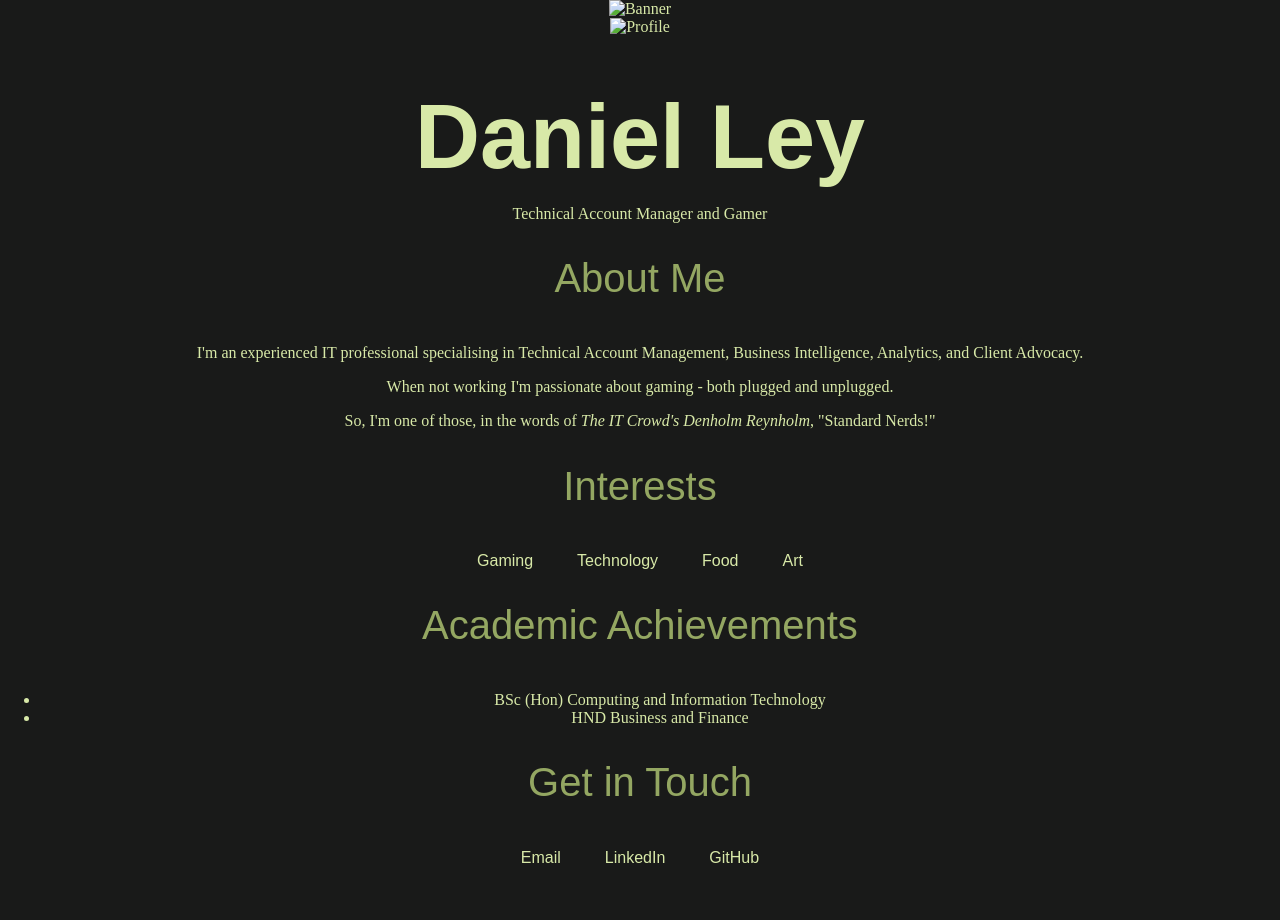
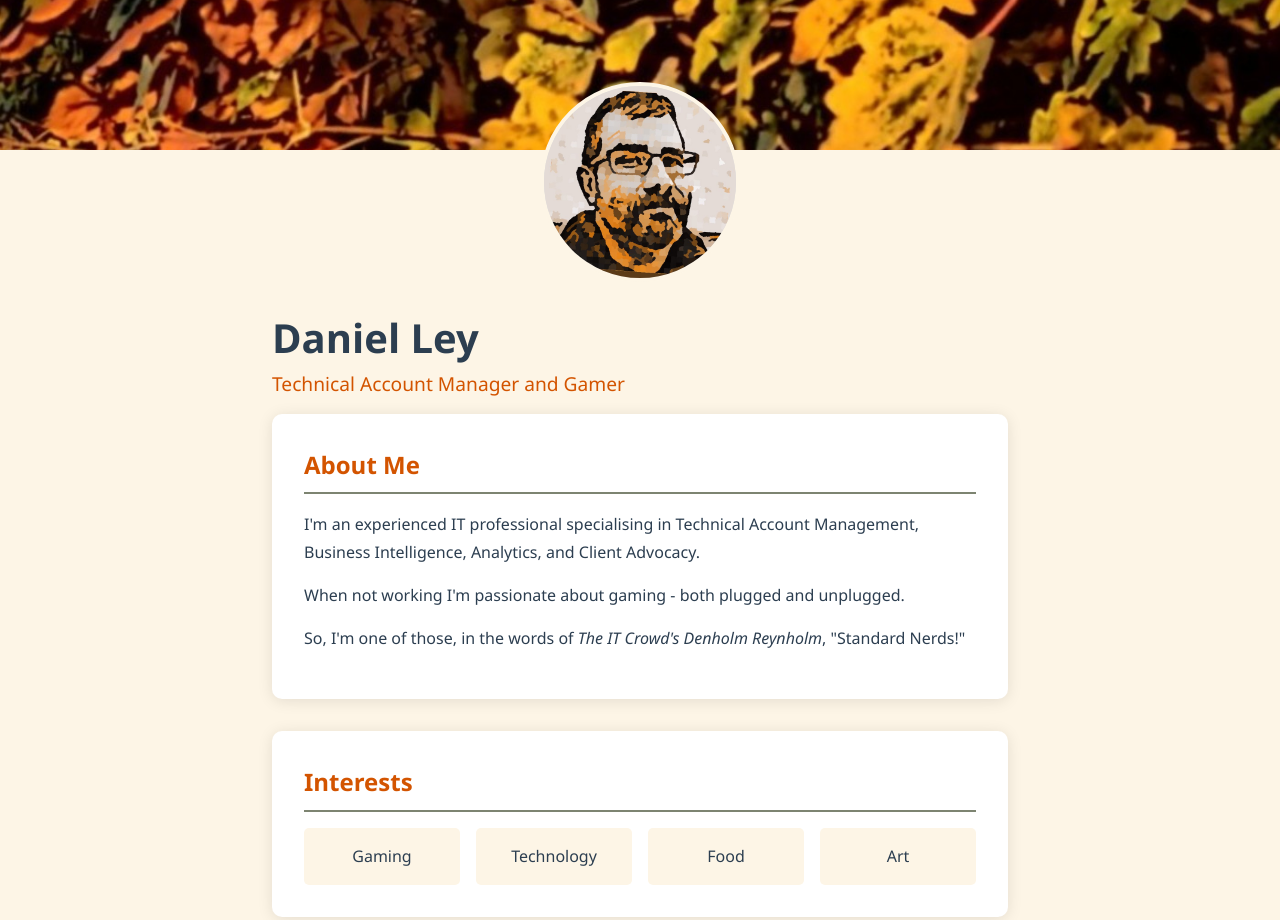
Before and after one commit to daniel-ley/daniel-ley.github.io, a plain HTML site: page index.html in a window 1280 px wide. Shown: the top 920 px of the page. Before the commit the page ends 867 px from the top, so only its background shows below. Drawn offline with Linux system fonts and the light colour scheme; a script that the page names is missing; files whose address does not match are found by name.

Commit message:
Aligning with new page

```diff
--- a/css/styles.css
+++ b/css/styles.css
@@ -1,106 +1,210 @@
-body {
-    margin: 0;
-    text-align: center;
-    font-family: sans-serif;
-    font-family: 'Merriweather', serif;
-    color: #D8E9A8; /* font colour */
-    background-color: #191A19;
+
+:root {
+    --color-rust: #D35400;
+    --color-sage: #7D8471;
+    --color-cream: #FDF5E6;
+    --color-brown: #8B4513;
+    --color-text: #2C3E50;
 }
 
-a {
-    color: #D8E9A8;
-    font-family: 'Montserrat', sans-serif;
-    margin: 10px 20px;
-    text-decoration: none;
+* {
+    margin: 0;
+    padding: 0;
+    box-sizing: border-box;
 }
 
-a:hover {
-    color: #f0f5e3;
+body {
+    font-family: 'Segoe UI', Tahoma, Geneva, Verdana, sans-serif;
+    line-height: 1.6;
+    color: var(--color-text);
+    background-color: var(--color-cream);
 }
 
-.top-container {
-    background-color: #191A19;
-    padding: 20px auto 0 auto;
-    margin: 0 auto;
-    text-align: center;
+header {
     position: relative;
-    line-height: 0.5;
+    height: 150px;  /* Reduced from 300px to match original height */
+    overflow: hidden;
 }
 
-.middle-container {
-    background-color: #1E5128;
-    padding-top: 50px;
-    padding-bottom: 50px;
-    /*height: 200px;
-    width: 100%;*/
+.italicized {
+    font-style: italic;
+  }
+
+p {
+line-height: 28px;   /* within paragraph */
+margin-bottom: 15px; /* between paragraphs */
 }
 
-.bottom-container {
-    background-color: #4E9F3D;
-    padding: 5px 0 0;
-    height: auto;
+.banner-image {
     width: 100%;
+    height: 100%;
+    object-fit: cover;
 }
 
-h1 {
-    font-size: 5.625rem;
-    margin: 50px auto 0 auto;
-    color: #D8E9A8;
-    white-space: nowrap;
-    font-family: 'Montserrat', sans-serif;
-    text-shadow: -1px -1px 1 #000, 1px -1px 1 #000, -1px 1px 1 #000, 1px 1px 1 #000;
+.profile-container {
+    position: relative;
+    width: 200px;
+    height: 200px;
+    margin: 0 auto;
+    margin-top: -100px;
+    z-index: 2;
+}
+
+.profile-image {
+    width: 100%;
+    height: 100%;
+    border-radius: 50%;
+    object-fit: cover;
+    border: 4px solid var(--color-cream);
+    background-color: #ddd;
+}
+
+.name {
+    margin-top: 1.5rem;
+    font-size: 2.5rem;
+    color: var(--color-text);
+}
+
+.title {
+    color: var(--color-rust);
+    font-size: 1.2rem;
+    margin-bottom: 1rem;
+}
+
+main {
+    max-width: 800px;
+    margin: 0 auto;
+    padding: 2rem;
+}
+
+section {
+    background: white;
+    border-radius: 10px;
+    padding: 2rem;
+    margin-bottom: 2rem;
+    box-shadow: 0 2px 15px rgba(0, 0, 0, 0.1);
+    transition: transform 0.3s ease;
+}
+
+section:hover {
+    transform: translateY(-5px);
 }
 
 h2 {
-    font-size: 2.5rem; /* root 'M' or 16px */
-    color: #94a762;
-    font-family: 'Montserrat', sans-serif;
-    font-weight: normal;
-    white-space: nowrap;
-    padding-bottom: 10px;
-
+    color: var(--color-rust);
+    margin-bottom: 1rem;
+    border-bottom: 2px solid var(--color-sage);
+    padding-bottom: 0.5rem;
 }
 
-h3 {
-    color: #94a762;
-    font-family: 'Montserrat', sans-serif;
+.interests-grid {
+    display: grid;
+    grid-template-columns: repeat(auto-fit, minmax(150px, 1fr));
+    gap: 1rem;
+    margin-top: 1rem;
 }
 
-hr {white-space: nowrap;
-    width: 4%;
-    border: dotted #94a762 6px;
-    border-bottom: none;
-    margin: 50px auto;
+.interest-item {
+    background: var(--color-cream);
+    padding: 1rem;
+    border-radius: 5px;
+    text-align: center;
+    text-decoration: none;
+    color: var(--color-text);
+    transition: all 0.3s ease;
+    display: block;
 }
 
-.container {
+.interest-item:hover {
+    background: var(--color-sage);
+    color: white;
+    transform: translateY(-3px);
+}
+
+.achievements-list {
+    list-style: none;
+}
+
+.achievements-list li {
+    margin-bottom: 1rem;
+    padding-left: 1.5rem;
     position: relative;
 }
 
-.center {
+.achievements-list li::before {
+    content: "•";
+    color: var(--color-rust);
+    font-size: 1.5rem;
     position: absolute;
-    top: 50%;
-    left: 50%;
-    transform: translate(-50%, -50%);
-    font-size: 18px;
+    left: 0;
+    top: -0.5rem;
+    line-height: 1.6;
 }
 
-.banner-wallpaper {
-    display: block;
-    width: 100%;
-    height: auto;
-    opacity: 0.25;
-    margin-left: auto;
-    margin-right: auto;
+.contact-links {
+    display: flex;
+    justify-content: center;
+    gap: 1rem;
+    margin-top: 1rem;
 }
 
-.about_text {
-        margin: 0 auto 0 auto;
-        width: 75%;
+.contact-links a {
+    color: var(--color-sage);
+    text-decoration: none;
+    padding: 0.5rem 1rem;
+    border: 2px solid var(--color-sage);
+    border-radius: 5px;
+    transition: all 0.3s ease;
 }
 
-.copyright {
-    color: #316327;
-    font-size: 0.75rem;
-    padding: 20px 0
+.contact-links a:hover {
+    background: var(--color-sage);
+    color: white;
 }
+
+.back-button {
+    display: inline-flex;
+    align-items: center;
+    color: var(--color-sage);
+    text-decoration: none;
+    font-weight: 500;
+    margin-bottom: 2rem;
+    transition: color 0.3s ease;
+}
+
+.back-button:hover {
+    color: var(--color-rust);
+}
+
+.back-button::before {
+    content: "←";
+    margin-right: 0.5rem;
+}
+
+.subpage-content {
+    background: white;
+    border-radius: 10px;
+    padding: 2rem;
+    margin-bottom: 2rem;
+    box-shadow: 0 2px 15px rgba(0, 0, 0, 0.1);
+}
+
+@media (max-width: 600px) {
+    .profile-container {
+        width: 150px;
+        height: 150px;
+        margin-top: -75px;
+    }
+
+    .name {
+        font-size: 2rem;
+    }
+
+    main {
+        padding: 1rem;
+    }
+
+    header {
+        height: 100px;  /* Reduced height for mobile */
+    }
+}
--- /dev/null
+++ b/scripts/scripts.js
@@ -0,0 +1,28 @@
+// Smooth scroll for navigation
+document.querySelectorAll('a[href^="#"]').forEach(anchor => {
+    anchor.addEventListener('click', function (e) {
+        e.preventDefault();
+        document.querySelector(this.getAttribute('href')).scrollIntoView({
+            behavior: 'smooth'
+        });
+    });
+});
+
+// Add animation to sections when they come into view
+const observer = new IntersectionObserver((entries) => {
+    entries.forEach(entry => {
+        if (entry.isIntersecting) {
+            entry.target.style.opacity = 1;
+            entry.target.style.transform = 'translateY(0)';
+        }
+    });
+}, {
+    threshold: 0.1
+});
+
+document.querySelectorAll('section').forEach((section) => {
+    section.style.opacity = 0;
+    section.style.transform = 'translateY(20px)';
+    section.style.transition = 'all 0.6s ease-out';
+    observer.observe(section);
+});
```
Also changed, not shown: images/._avatar.jpg (added), images/._leaves.jpg (added), images/avatar.jpg (added), images/leaves.jpg (added).
